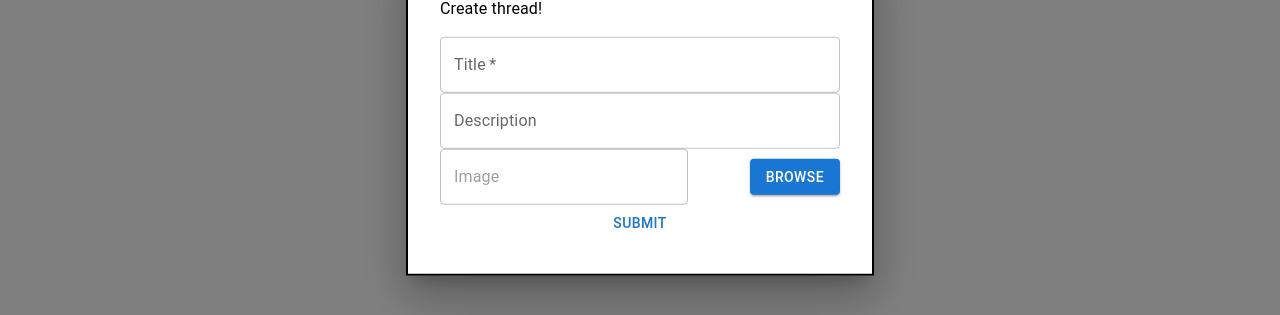
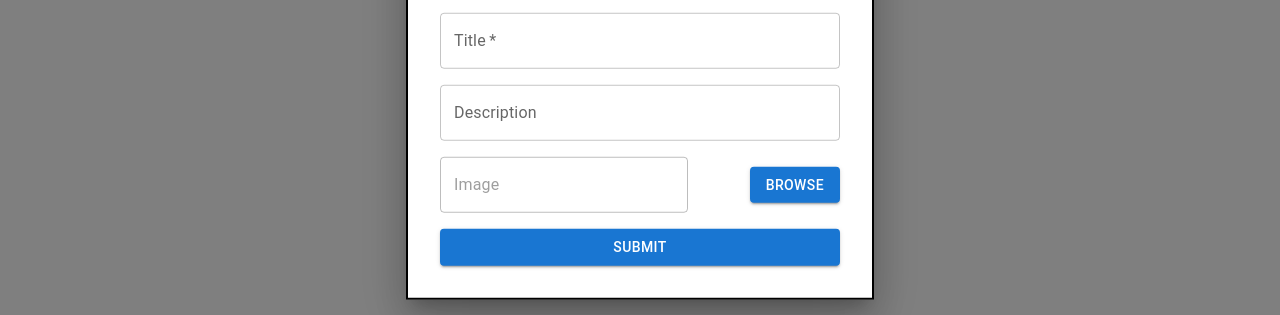
Before and after one commit to AlanNRZBV/homeWork-88, a React (Vite) app in the folder frontend/: page / in a window 1280 px wide. Both pictures are taken after a click on the button "ADD THREAD". Shown: the part 281-596 px from the top of the page. Built offline with nearby package versions, Linux system fonts and the light colour scheme; no server answers.

Commit message:
frontend.style: added margins

```diff
--- a/frontend/src/features/Threads/components/AddThreadForm.tsx
+++ b/frontend/src/features/Threads/components/AddThreadForm.tsx
@@ -72,6 +72,7 @@ const AddThreadForm:FC<Props> = ({closeHandler}) => {
           onChange={inputChangeHandler}
           name="title"
           required
+          sx={{marginBottom:'16px'}}
         ></TextField>
         <TextField
           type="text"
@@ -80,14 +81,16 @@ const AddThreadForm:FC<Props> = ({closeHandler}) => {
           value={state.description}
           onChange={inputChangeHandler}
           name="description"
+          sx={{marginBottom:'16px'}}
         ></TextField>
         <FileInput
           label="Image"
           name="image"
           onChange={fileInputChangeHandler}
+
         />
 
-        <Button type="submit">Submit</Button>
+        <Button type="submit" variant="contained" sx={{marginTop:'16px'}}>Submit</Button>
       </Box>
     </>
   );
```
